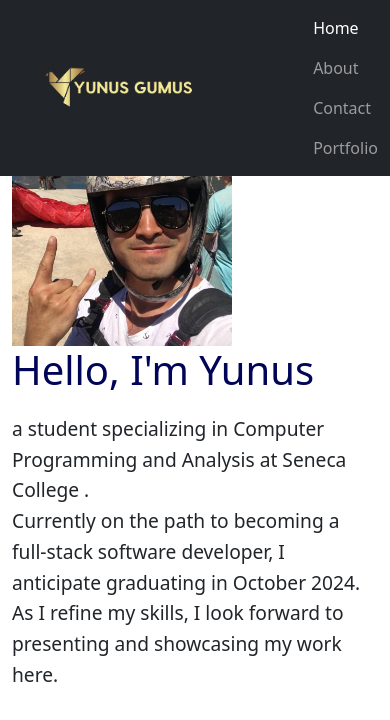
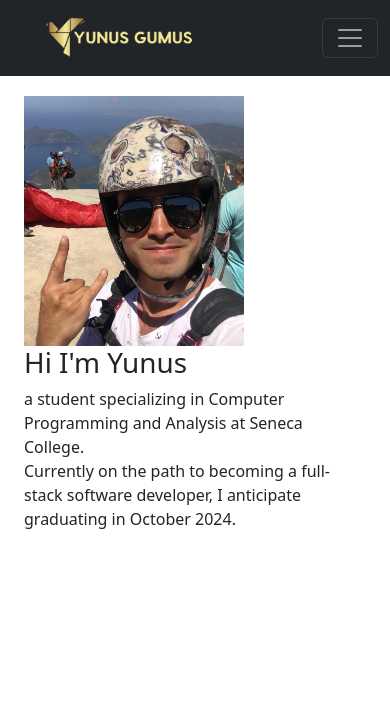
Before and after one commit to yemregumus/pfSite, a Next.js app: page / in a window 390 px wide. Shown: the top 720 px of the page. Built offline with nearby package versions, Linux system fonts and the light colour scheme.

Commit message:
added animation to text, fixed navbar in mobile.

```diff
--- /dev/null
+++ b/hooks/useTypingAnimation.js
@@ -0,0 +1,29 @@
+import { useEffect } from "react";
+import $ from "jquery";
+
+const useTypingAnimation = (words, speed, delay) => {
+  useEffect(() => {
+    let i = 0;
+    const $wordElement = $(".word");
+
+    const wordflick = function () {
+      const currentWord = words[i];
+      let currentText = "";
+
+      const interval = setInterval(function () {
+        if (currentText.length <= currentWord.length) {
+          currentText = currentWord.substr(0, currentText.length + 1);
+          $wordElement.html(currentText);
+        } else {
+          clearInterval(interval);
+          i = (i + 1) % words.length;
+          setTimeout(wordflick, delay);
+        }
+      }, speed);
+    };
+
+    wordflick();
+  }, [words, speed, delay]);
+};
+
+export default useTypingAnimation;
--- a/package.json
+++ b/package.json
@@ -10,6 +10,7 @@
   },
   "dependencies": {
     "bootstrap": "^5.3.2",
+    "jquery": "^3.7.1",
     "next": "14.0.1",
     "react": "^18",
     "react-bootstrap": "^2.9.1",
--- a/src/pages/_app.js
+++ b/src/pages/_app.js
@@ -1,4 +1,4 @@
-import "@/styles/globals.css";
+import "../styles/globals.css";
 import "bootstrap/dist/css/bootstrap.min.css";
 import Layout from "./components/Layout";
 import { SWRConfig } from "swr";
@@ -7,9 +7,7 @@ export default function App({ Component, pageProps }) {
   return (
     <>
       <Layout>
-        <SWRConfig value={{ fetcher: (...args) => fetch(...args).then((res) => res.json()) }}>
-          <Component {...pageProps} />
-        </SWRConfig>
+        <Component {...pageProps} />
       </Layout>
     </>
   );
--- a/src/pages/about.js
+++ b/src/pages/about.js
@@ -1,16 +1,15 @@
 import React from "react";
+import useTypingAnimation from "../../hooks/useTypingAnimation";
 
 export default function About() {
+  const words = ["<h2>Curious about who am I? :)</h2> <br/><p>I&apos;m a passionate and dedicated software developer. I&apos;m currently pursuing a degree in Computer Programming and Analysis at Seneca College.</p><br/><p>My journey into the world of programming began with a curiosity to understand how software works and a desire to create innovative solutions. As a student, I&apos;ve had the opportunity to explore various technologies, frameworks, and programming languages, and I&apos;m continuously expanding my skill set.</p><br/><p>I am particularly interested in full-stack web development and software development, and I enjoy working on projects that involve both front-end and back-end technologies. My goal is to become a proficient and well-rounded software developer, and I&apos;m excited about the challenges and learning opportunities that come with this journey.</p><br/><p>Outside of coding, I love reading, watching movies, playing online games, fishing, running and fitness. Whether it&apos;s solving coding problems, building web applications, or exploring new technologies, I&apos;m always eager to take on new challenges and enhance my abilities.</p><br/><p>Thank you for visiting my website! Feel free to explore my portfolio and projects. If you have any questions or would like to connect, don&apos;t hesitate to reach out.</p>"];
+  const speed = 10;
+  const delay = 2000;
+
+  useTypingAnimation(words, speed, delay);
   return (
     <>
-      <div>
-        <h1>About Me</h1>
-        <p>Hello! I&apos;m Yunus, a passionate and dedicated software developer. I&apos;m currently pursuing a degree in Computer Programming and Analysis at Seneca College.</p>
-        <p>My journey into the world of programming began with a curiosity to understand how software works and a desire to create innovative solutions. As a student, I&apos;ve had the opportunity to explore various technologies, frameworks, and programming languages, and I&apos;m continuously expanding my skill set.</p>
-        <p>I am particularly interested in full-stack web development and software development, and I enjoy working on projects that involve both front-end and back-end technologies. My goal is to become a proficient and well-rounded software developer, and I&apos;m excited about the challenges and learning opportunities that come with this journey.</p>
-        <p>Outside of coding, I love reading, watching movies, playing online games, fishing, running and fitness. Whether it&apos;s solving coding problems, building web applications, or exploring new technologies, I&apos;m always eager to take on new challenges and enhance my abilities.</p>
-        <p>Thank you for visiting my website! Feel free to explore my portfolio and projects. If you have any questions or would like to connect, don&apos;t hesitate to reach out.</p>
-      </div>
+      <div className={styles.words}></div>
     </>
   );
 }
--- a/src/pages/components/MainNav.js
+++ b/src/pages/components/MainNav.js
@@ -1,4 +1,4 @@
-import React from "react";
+import React, { useState } from "react";
 import { Container, Nav, NavDropdown, Navbar } from "react-bootstrap";
 import Image from "next/image";
 import Link from "next/link";
@@ -6,30 +6,50 @@ import { useRouter } from "next/router";
 import logo from "/src/img/logo3.svg";
 
 export default function MainNav() {
+  const [expanded, setExpanded] = useState(false);
+
+  const handleToggle = () => {
+    setExpanded(!expanded);
+  };
+
+  const handleNavItemClick = () => {
+    setExpanded(false);
+  };
   const router = useRouter();
   return (
     <>
-      <Navbar fixed="top" expand="lg" className="fixed-top bg-dark navbar-dark">
+      <Navbar fixed="top" expand="lg" className="fixed-top bg-dark navbar-dark" expanded={expanded}>
         <Container>
           <Navbar.Brand className="ml-auto">
             <Link href="/">
               <Image alt="" src={logo} width="200" height="50" className="d-inline-block align-top" />
             </Link>
           </Navbar.Brand>
+          <Navbar.Toggle aria-controls="responsive-navbar-nav" onClick={handleToggle} />
+          <Navbar.Collapse id="responsive-navbar-nav">
             <Nav className="ms-auto">
               <Link href="/" passHref legacyBehavior>
-              <Nav.Link active={router.pathname === "/"}>Home</Nav.Link>
+                <Nav.Link active={router.pathname === "/"} onClick={handleNavItemClick}>
+                  Home
+                </Nav.Link>
               </Link>
               <Link href="/about" passHref legacyBehavior>
-              <Nav.Link active={router.pathname === "/about"}>About</Nav.Link>
+                <Nav.Link active={router.pathname === "/about"} onClick={handleNavItemClick}>
+                  About
+                </Nav.Link>
               </Link>
               <Link href="/contact" passHref legacyBehavior>
-              <Nav.Link active={router.pathname === "/contact"}>Contact</Nav.Link>
+                <Nav.Link active={router.pathname === "/contact"} onClick={handleNavItemClick}>
+                  Contact
+                </Nav.Link>
               </Link>
               <Link href="/portfolio" passHref legacyBehavior>
-              <Nav.Link active={router.pathname === "/portfolio"}>Portfolio</Nav.Link>
+                <Nav.Link active={router.pathname === "/portfolio"} onClick={handleNavItemClick}>
+                  Portfolio
+                </Nav.Link>
               </Link>
             </Nav>
+          </Navbar.Collapse>
         </Container>
       </Navbar>
       <br />
--- a/src/pages/contact.js
+++ b/src/pages/contact.js
@@ -48,7 +48,7 @@ export default function Contact() {
 
   return (
     <>
-      <h1>Contact Page</h1>
+      <h1>Contact Me</h1>
       {submitted ? (
         <p>Thank you for your message! I&apos;ll get back to you as soon as possible.</p>
       ) : (
--- a/src/pages/index.js
+++ b/src/pages/index.js
@@ -1,34 +1,34 @@
+import { useEffect } from "react";
+import $ from "jquery";
 import Head from "next/head";
 import Image from "next/image";
 import { Inter } from "next/font/google";
-import styles from "@/styles/Home.module.css";
+
 import Headshot from "../img/headshot.jpg";
-
-const inter = Inter({ subsets: ["latin"] });
+import useTypingAnimation from "../../hooks/useTypingAnimation";
 
 export default function Home() {
+  const words1 = ["<h1>Hi I'm Yunus</h1> <p>a student specializing in Computer Programming and Analysis at Seneca College.<br/> Currently on the path to becoming a full-stack software developer, I anticipate graduating in October 2024.<br/> As I refine my skills, I look forward to presenting and showcasing my work here.</p>"];
+  const speed = 25;
+  const delay = 2000;
+
+  useTypingAnimation(words1, speed, delay);
+
   return (
     <>
       <Head>
         <title>Yunus Gumus</title>
       </Head>
-      <div className={styles.imageContainer}>
+      <div className="container">
         <Image
           src={Headshot} // Path to your image in the public folder
           alt="My Image"
           width={220} // Set the desired width
           height={250} // Set the desired height
+          priority
         />
-        <div>
-          <h1 className="hello">Hello, I&apos;m Yunus </h1>
-          <p className="par">
-            a student specializing in Computer Programming and Analysis at Seneca College .
-            <br />
-            Currently on the path to becoming a full-stack software developer, I anticipate graduating in October 2024.
-            <br />
-            As I refine my skills, I look forward to presenting and showcasing my work here.
-          </p>
-        </div>
+
+        <div className="word"></div>
       </div>
     </>
   );
--- a/src/styles/Home.module.css
+++ /dev/null
@@ -1,14 +0,0 @@
-/* Home.module.css */
-
-/* Existing styles... */
-
-.about-section {
-  transition: max-height 0.5s ease-in-out;
-  max-height: 0;
-  overflow: hidden;
-}
-
-.about-section.active {
-  max-height: 1000px; /* Adjust the value as needed based on your content height */
-  overflow: visible;
-}
--- a/src/styles/globals.css
+++ b/src/styles/globals.css
@@ -1,50 +1,4 @@
 body {
-  overflow-y: scroll;
+  background-color: black;
+  color: white;
 }
-
-/* global.css */
-
-.rainbow-link {
-  text-decoration: none;
-  display: inline-block;
-}
-.rainbow-text {
-  color: white;
-  background: repeating-linear-gradient(-45deg, rgb(194, 0, 0) 0%, rgb(225, 203, 11) 7.14%, rgb(3, 179, 6) 14.28%, rgb(29, 7, 199) 21.4%, rgb(84, 202, 235) 28.56%, blue 35.7%, rgb(164, 72, 226) 42.84%, rgb(102, 0, 0) 75%);
-  background-clip: initial;
-  -webkit-text-fill-color: transparent;
-  -webkit-background-clip: text;
-  animation: slide 5000s linear infinite forwards;
-}
-
-@keyframes slide {
-  0% {
-    background-position-x: 500%;
-  }
-  100% {
-    background-position-x: 5000vw;
-  }
-}
-body {
-  font-family: "Arial", sans-serif;
-  background-color: #f4f4f4;
-  color: #333;
-  margin: 0;
-  padding: 0;
-}
-
-.hello {
-  font-size: 2.5em;
-  color: #000557;
-  margin-bottom: 20px;
-}
-
-.par {
-  font-size: 1.2em;
-  line-height: 1.6;
-}
-
-/* Optional: Add a subtle box shadow on hover for a card-like effect */
-.container:hover {
-  box-shadow: 0 0 15px rgba(0, 0, 0, 0.2);
-}
```
Also changed, not shown: 1 other file (tests, documents, lock files or other folders). Lines whose indentation alone changed are shown as unchanged.
